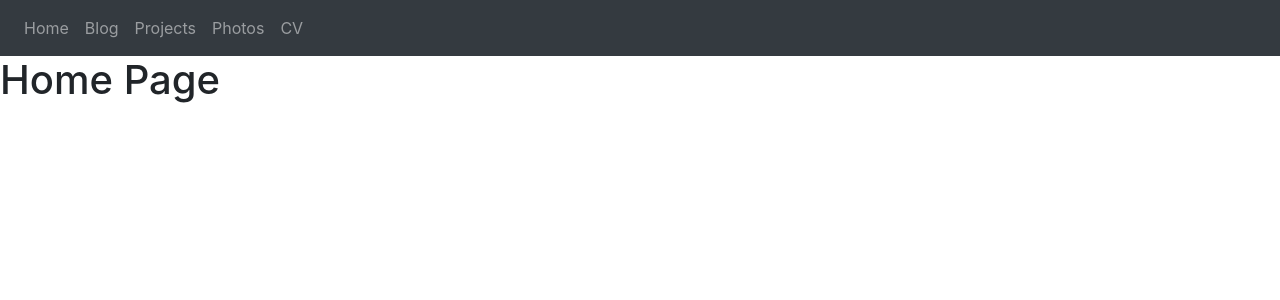
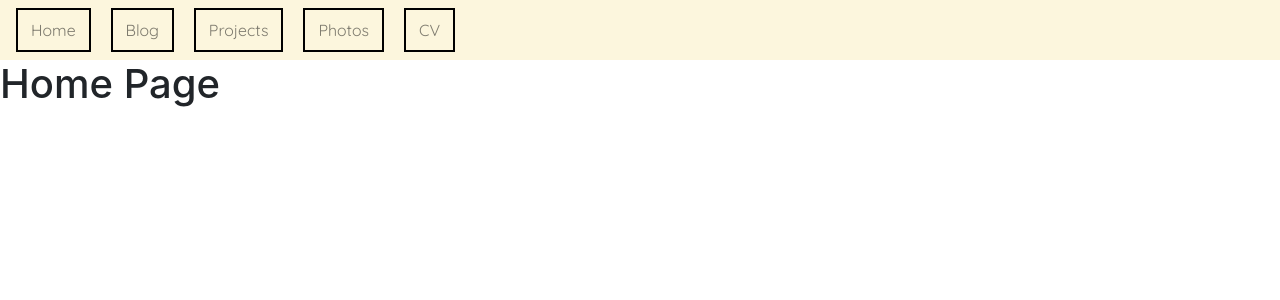
Before and after one commit to AlexSmith11/website-blog, a React (Create React App) app: page /main in a window 1280 px wide. Shown: the top 300 px of the page. Built offline with nearby package versions, Linux system fonts and the light colour scheme.

Commit message:
first draft of navbar finished

```diff
--- a/src/components/navbar.jsx
+++ b/src/components/navbar.jsx
@@ -1,28 +1,39 @@
 import React, { Component } from 'react';
 import { Navbar, Nav } from 'react-bootstrap';
 import { Link } from 'react-router-dom';
+import '../styles/navbar.css';
 
 class TopNav extends Component {
   render() {
     return (
-      <div>
-        <Navbar bg='dark' variant='dark'>
+      <div className='navbarTop'>
+        <Navbar variant='light' className='navbar-color-1'>
           <Nav className='mr-auto'>
+            <div className='navbutton'>
               <Nav.Link as={Link} to='main'>
                 Home
               </Nav.Link>
+            </div>
+            <div className='navbutton'>
               <Nav.Link as={Link} to='blog'>
                 Blog
               </Nav.Link>
+            </div>
+            <div className='navbutton'>
               <Nav.Link as={Link} to='gitRepo'>
                 Projects
               </Nav.Link>
+            </div>
+            <div className='navbutton'>
               <Nav.Link as={Link} to='photos'>
                 Photos
               </Nav.Link>
+            </div>
+            <div className='navbutton'>
               <Nav.Link as={Link} to='cv'>
                 CV
               </Nav.Link>
+            </div>
           </Nav>
         </Navbar>
       </div>
--- a/src/index.css
+++ b/src/index.css
@@ -11,3 +11,9 @@ code {
   font-family: source-code-pro, Menlo, Monaco, Consolas, 'Courier New',
     monospace;
 }
+
+@font-face {
+  font-family: 'Quicksand';
+  src: local('Quicksand'),
+    url(./fonts/Quicksand-VariableFont_wght.ttf) format('truetype');
+}
--- a/src/index.js
+++ b/src/index.js
@@ -4,6 +4,7 @@ import './index.css';
 import App from './App';
 import * as serviceWorker from './serviceWorker';
 import 'bootstrap/dist/css/bootstrap.min.css';
+import './fonts/Quicksand-VariableFont_wght.ttf';
 
 ReactDOM.render(
   <React.StrictMode>
--- /dev/null
+++ b/src/styles/navbar.css
@@ -0,0 +1,12 @@
+/* Add boxes around each button */
+.navbutton {
+  border: 2px solid black;
+  padding-right: 5px;
+  padding-left: 5px;
+  margin-right: 20px;
+  font-family: Quicksand;
+}
+
+.navbar-color-1 {
+  background-color: #fcf6dd;
+}
```
Also changed, not shown: src/fonts/Quicksand-VariableFont_wght.ttf (added). Lines whose indentation alone changed are shown as unchanged.
